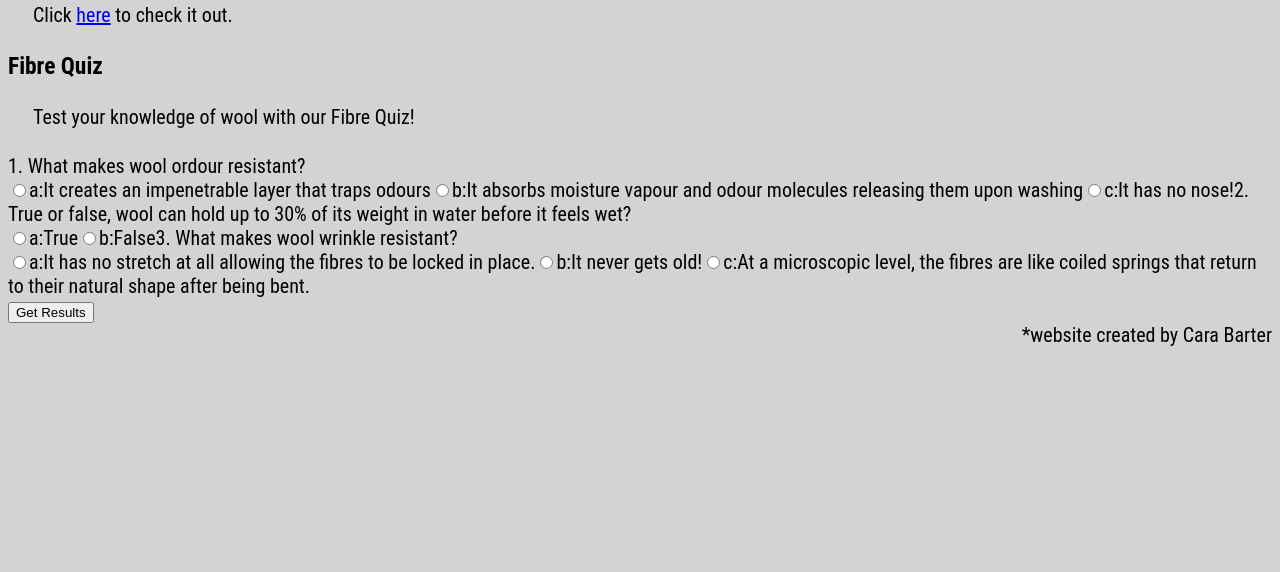
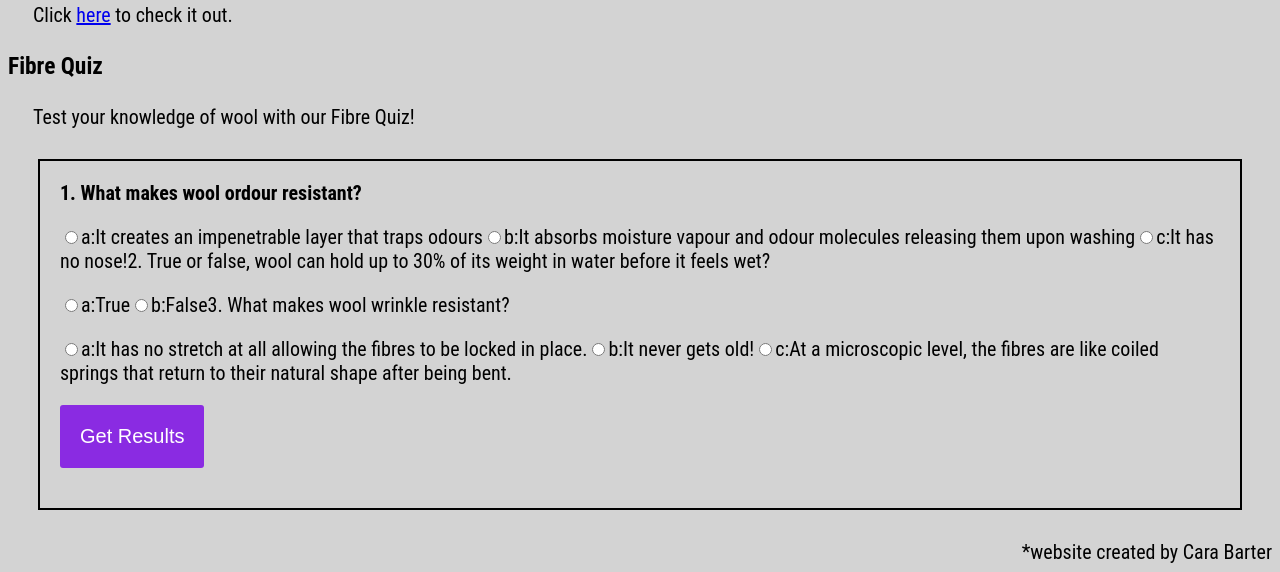
Before and after one commit to Cara-Barter/SpiritSongWebsite, a plain HTML site: page shop.html in a window 1280 px wide. Shown: the part 351-923 px from the top of the page. Before the commit the page ends 800 px from the top, so only its background shows below. Drawn offline with Linux system fonts and the light colour scheme.

Commit message:
update quiz

```diff
--- a/styles.css
+++ b/styles.css
@@ -85,9 +85,14 @@ body {
 }
 
 h1 {
-  padding: 15px;
-  margin: 15px;
+  padding: 20px;
+  margin: 20px;
   border-bottom: 2px solid black;
+}
+
+h2 h3 {
+  padding: 20px;
+  margin: 50px;
 }
 
 img {
@@ -188,3 +193,37 @@ footer {
   margin: 10px;
   max-width: 1000px;
 }
+
+/* Quiz formatting */
+.quizbox {
+  display: flex;
+  justify-content: column;
+  flex-wrap: wrap;
+  border: 2px solid black;
+  margin: 30px;
+  padding: 20px;
+}
+
+.question {
+  font-weight: 600;
+  margin-bottom: 20px;
+}
+
+.answers {
+  margin-bottom: 20px;
+}
+
+#submit {
+  font-size: 20px;
+  background-color: blueviolet;
+  color: white;
+  border: 0px;
+  border-radius: 3px;
+  padding: 20px;
+  cursor: pointer;
+  margin-bottom: 20px;
+}
+
+#submit:hover {
+  background-color: bisque;
+}
```
